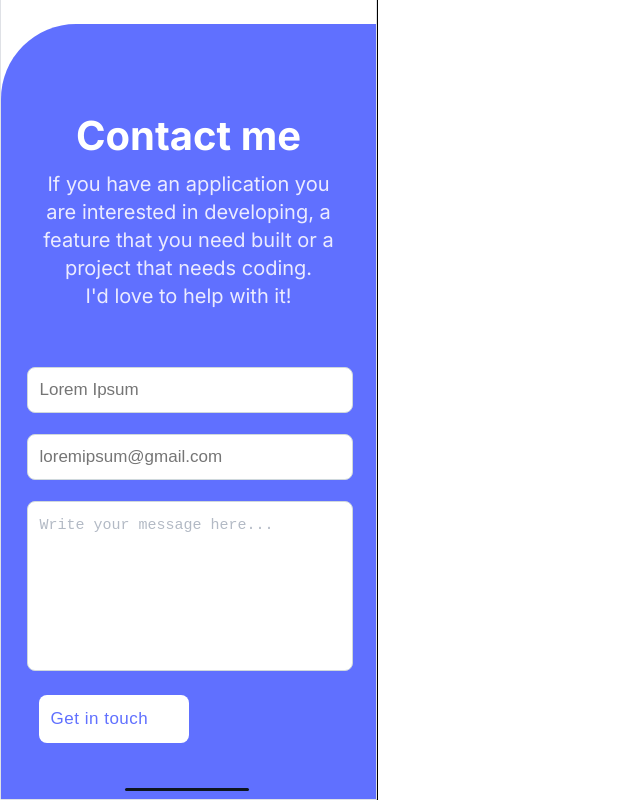
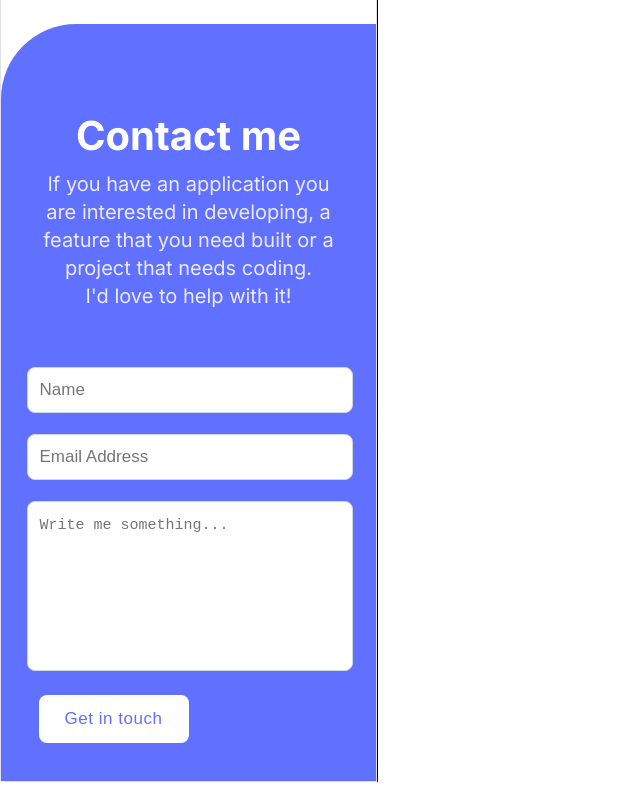
Before and after one commit to CELYNEBIRUNGI/Portfolio-Project, a website: page index.html in a window 1280 px wide. Shown: the part 3957-4757 px from the top of the page, without its empty margins (0-640 px from the left). Drawn offline with Linux system fonts and the light colour scheme.

Commit message:
complete htmlfile

```diff
--- a/index.css
+++ b/index.css
@@ -503,18 +503,9 @@ body {
   letter-spacing: 0.03em;
   border: 1px;
   display: flex;
-  flex-direction: row;
+  justify-content: center;
+  flex-direction: center;
   align-items: center;
-}
-
-.bottom-divider {
-  height: 3px;
-  width: 33%;
-  margin-top: 2%;
-  background-color: #0d151e;
-  border-radius: 10px;
-  margin-left: 33%;
-  margin-bottom: 2%;
 }
 
 @media screen and (min-device-width: 375px)and (max-device-width: 768px) {
--- a/index.html
+++ b/index.html
@@ -162,13 +162,13 @@
         <p class="footer-paragraph">If you have an application you <br>are interested in developing, a<br> feature that you need built or a<br> project that needs coding.<br> I'd love to help with it!</p>
 
         <form id="form" action="https://formspree.io/f/moqzkvvq" method="POST">
-          <input class="fields1" type="text" name="user_name" minlength="4" maxlength="30" placeholder="Lorem Ipsum" required/>
-          <input class="fields1" type="email" name="user_email" placeholder="loremipsum@gmail.com" required/>
-          <textarea class="fields2" maxlength="500" rows="6" cols="40" name="message" form="form">Write your message here...</textarea>
+          <input class="fields1" type="text" name="full_name" minlength="4" maxlength="30" placeholder="Name" required/>
+          <input class="fields1" type="email" name="user_email" placeholder="Email Address" required/>
+          <textarea class="fields2" maxlength="500" rows="6" cols="40" length="min1" placeholder="Write me something..." required></textarea>
           <button class="form-button" type="submit">Get in touch</button>
         </form>
 
-        <div class="bottom-divider"></div>
+
       </section>
     </footer>
   </div>
```
